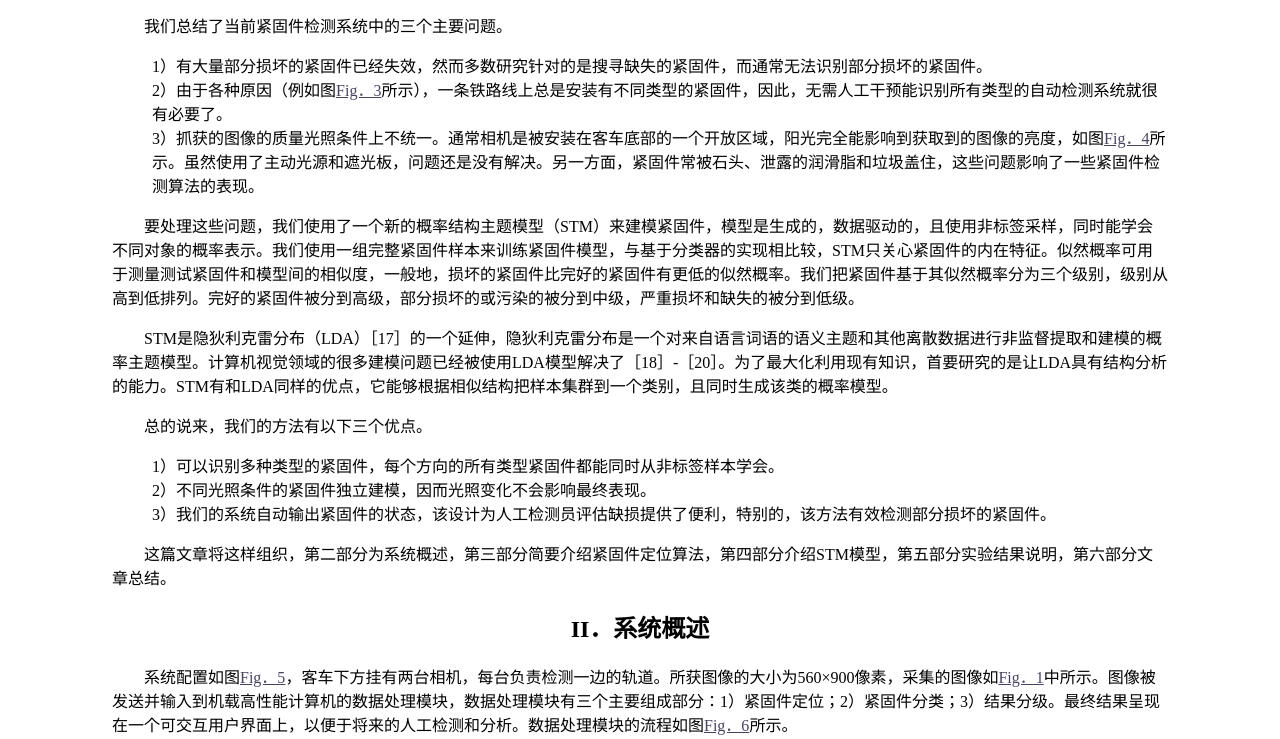
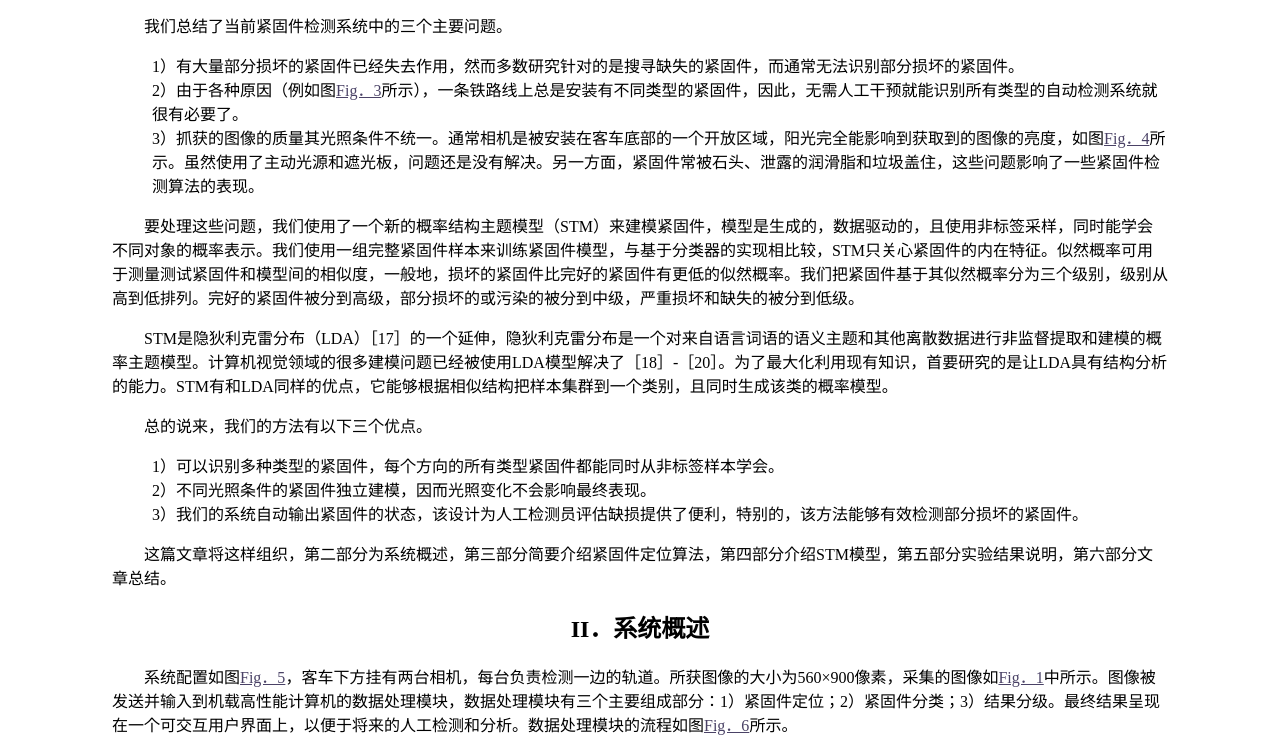
Before and after one commit to Warln/warln.github.io, a plain HTML site: page translate.html in a window 1280 px wide. Shown: the part 895-1634 px from the top of the page. Drawn offline with nearby package versions, Linux system fonts and the light colour scheme; some packages are replaced by stand-ins of ours.

Commit message:
Update translate.html

```diff
--- a/translate.html
+++ b/translate.html
@@ -139,9 +139,9 @@
 	<p>我们总结了当前紧固件检测系统中的三个主要问题。</p>
 	<p>
 		<ol>
-			<li>有大量部分损坏的紧固件已经失效，然而多数研究针对的是搜寻缺失的紧固件，而通常无法识别部分损坏的紧固件。</li>
-			<li>由于各种原因（例如图<a href="javascript:;" name="fig">Fig．3</a>所示），一条铁路线上总是安装有不同类型的紧固件，因此，无需人工干预能识别所有类型的自动检测系统就很有必要了。</li>
-			<li>抓获的图像的质量光照条件上不统一。通常相机是被安装在客车底部的一个开放区域，阳光完全能影响到获取到的图像的亮度，如图<a href="javascript:;" name="fig">Fig．4</a>所示。虽然使用了主动光源和遮光板，问题还是没有解决。另一方面，紧固件常被石头、泄露的润滑脂和垃圾盖住，这些问题影响了一些紧固件检测算法的表现。</li>
+			<li>有大量部分损坏的紧固件已经失去作用，然而多数研究针对的是搜寻缺失的紧固件，而通常无法识别部分损坏的紧固件。</li>
+			<li>由于各种原因（例如图<a href="javascript:;" name="fig">Fig．3</a>所示），一条铁路线上总是安装有不同类型的紧固件，因此，无需人工干预就能识别所有类型的自动检测系统就很有必要了。</li>
+			<li>抓获的图像的质量其光照条件不统一。通常相机是被安装在客车底部的一个开放区域，阳光完全能影响到获取到的图像的亮度，如图<a href="javascript:;" name="fig">Fig．4</a>所示。虽然使用了主动光源和遮光板，问题还是没有解决。另一方面，紧固件常被石头、泄露的润滑脂和垃圾盖住，这些问题影响了一些紧固件检测算法的表现。</li>
 		</ol>
 	</p>
 	<p>要处理这些问题，我们使用了一个新的概率结构主题模型（STM）来建模紧固件，模型是生成的，数据驱动的，且使用非标签采样，同时能学会不同对象的概率表示。我们使用一组完整紧固件样本来训练紧固件模型，与基于分类器的实现相比较，STM只关心紧固件的内在特征。似然概率可用于测量测试紧固件和模型间的相似度，一般地，损坏的紧固件比完好的紧固件有更低的似然概率。我们把紧固件基于其似然概率分为三个级别，级别从高到低排列。完好的紧固件被分到高级，部分损坏的或污染的被分到中级，严重损坏和缺失的被分到低级。</p>
@@ -151,7 +151,7 @@
 		<ol>
 			<li>可以识别多种类型的紧固件，每个方向的所有类型紧固件都能同时从非标签样本学会。</li>
 			<li>不同光照条件的紧固件独立建模，因而光照变化不会影响最终表现。</li>
-			<li>我们的系统自动输出紧固件的状态，该设计为人工检测员评估缺损提供了便利，特别的，该方法有效检测部分损坏的紧固件。</li>
+			<li>我们的系统自动输出紧固件的状态，该设计为人工检测员评估缺损提供了便利，特别的，该方法能够有效检测部分损坏的紧固件。</li>
 		</ol>
 	</p>
 	<p>这篇文章将这样组织，第二部分为系统概述，第三部分简要介绍紧固件定位算法，第四部分介绍STM模型，第五部分实验结果说明，第六部分文章总结。</p>
@@ -180,7 +180,7 @@
 		</ol>
 	</p>
 	<h3><i>C．轨枕预测</i></h3>
-	<p>紧固件的位置可根据先前检测到的轨枕的位置简单添加<i>Dy</i>来预测。如图<a href="javascript:;" name="fig">Fig．1</a>所示，<i>Dy</i>是两根相邻轨枕间的恒定距离。我们这里的实现，<i>Dy</i>通过对前100帧执行轨枕定位算法来初始化，然后后面的的轨枕的位置由未来帧预测出。轨枕检测算法也会没500帧执行来修正<i>Dy</i>，并防止累积误差。再以后，当分类阶段所有相邻紧固件得到极低的似然概率时，再次计算<i>Dy</i>。</p>
+	<p>紧固件的位置可根据先前检测到的轨枕的位置简单添加<i>Dy</i>来预测。如图<a href="javascript:;" name="fig">Fig．1</a>所示，<i>Dy</i>是两根相邻轨枕间的恒定距离。我们这里的实现中，<i>Dy</i>通过对前100帧执行轨枕定位算法来初始化，然后后面的的轨枕的位置由未来帧预测出。轨枕检测算法也会没500帧执行来修正<i>Dy</i>，并防止累积误差。再以后，当分类阶段所有相邻紧固件得到极低的似然概率时，再次计算<i>Dy</i>。</p>
 	<h2>IV．紧固件分类</h2>
 	<p>为了有效的对紧固件建模，我们使用了一种结构分析方法，利用的是LDA模型。我们把我们的模型叫做STM。这部分的前面两块内容，首先对LDA做一个简短介绍，并详细说说我们的STM模型。特征计算和其他实现的细节会分别地在IV-C部分和IV-D部分中介绍。</p>
 	<h3><i>A.隐狄利克雷分布</i></h3>
```
